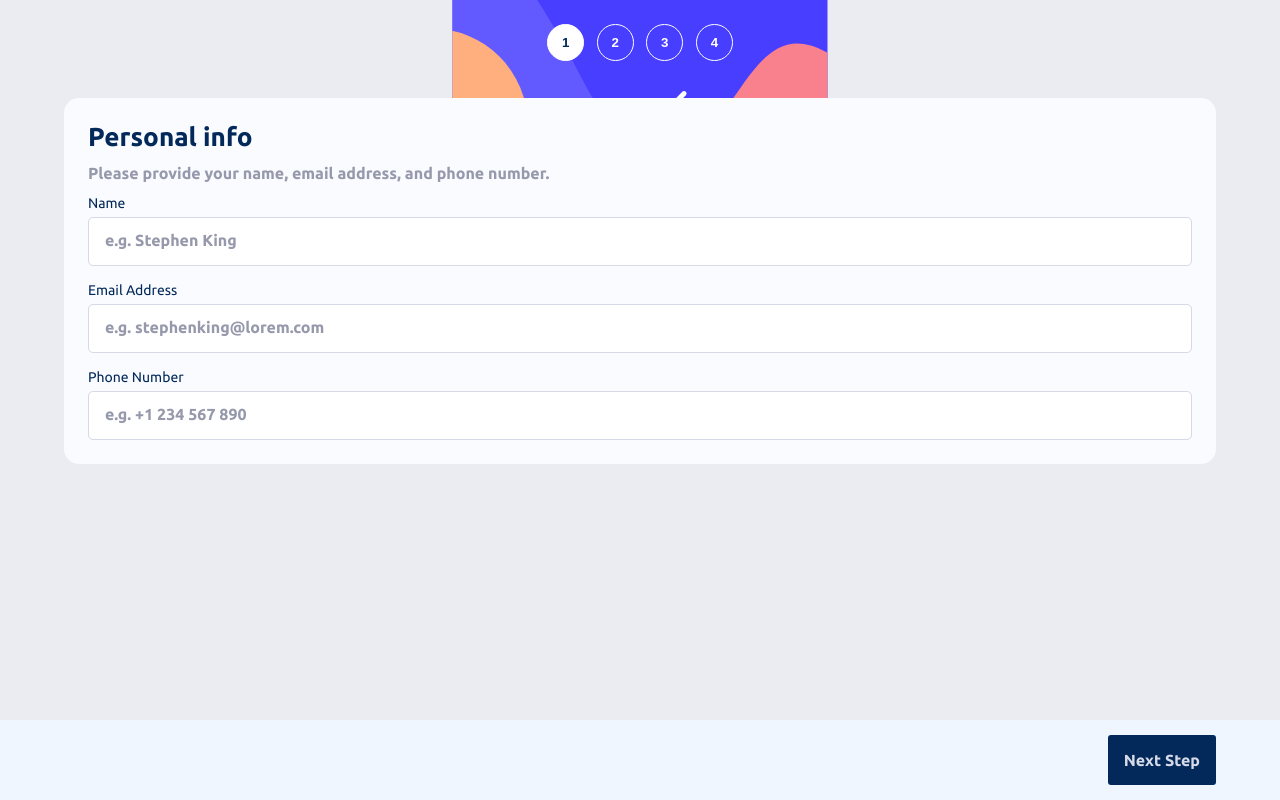
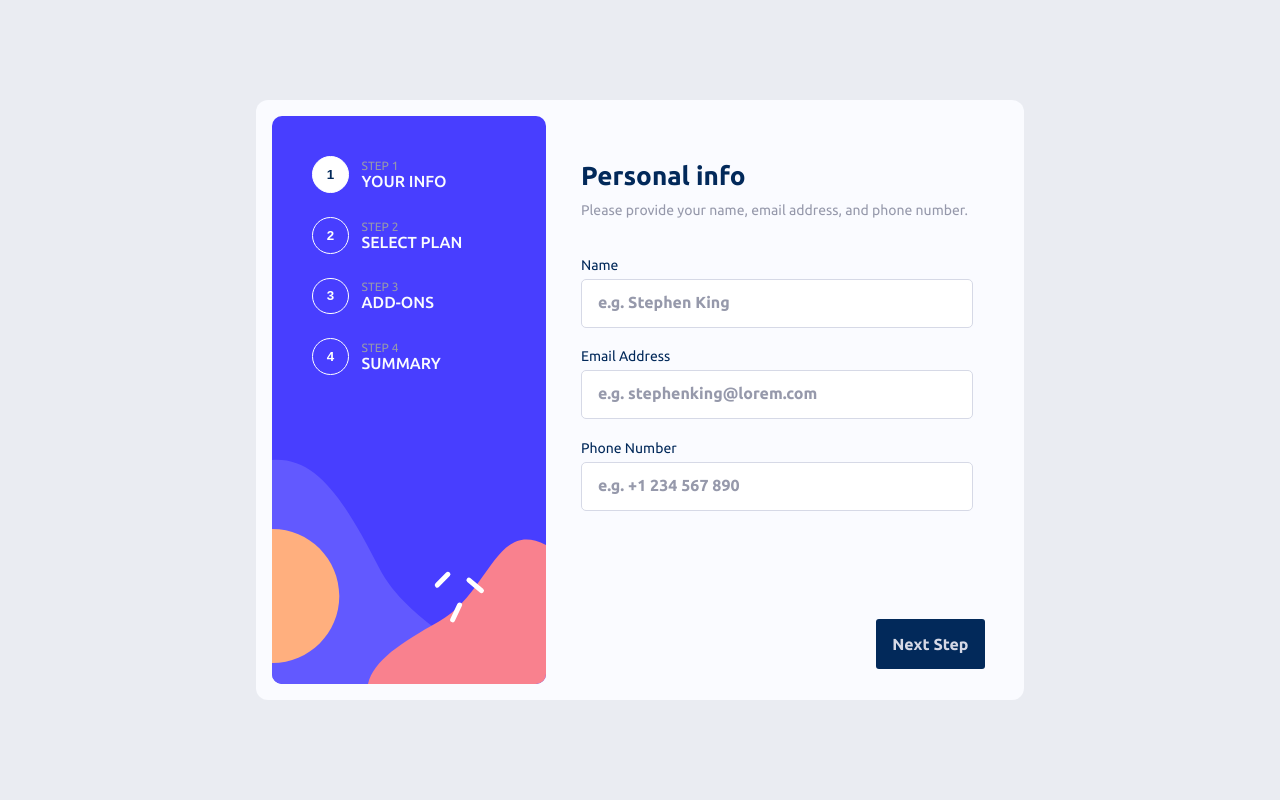
Before and after one commit to sjohnston82/multi-step-form, a Next.js app: page / in a window 1280 px wide. Built offline with nearby package versions, Linux system fonts and the light colour scheme.

Commit message:
complete through step 3 desktop

```diff
--- a/src/app/_components/BillCycleToggle.tsx
+++ b/src/app/_components/BillCycleToggle.tsx
@@ -7,6 +7,10 @@ const ToggleWrapper = styled.div`
   justify-content: center;
   gap: 1rem;
   margin: 2rem 0 1rem 0;
+
+  @media (min-width: 768px) {
+    margin-top: 2.5rem;
+  }
 `;
 
 const ToggleOptionText = styled.h5<{ isMonthly: boolean }>`
@@ -22,6 +26,8 @@ const SwitchContainer = styled.div`
   position: relative;
   border-radius: 10px;
   cursor: pointer;
+
+
 `;
 const SwitchDot = styled.span<{ isMonthly: boolean }>`
   background-color: var(--alabaster);
--- a/src/app/_components/FormOneContainer.tsx
+++ b/src/app/_components/FormOneContainer.tsx
@@ -27,6 +27,14 @@ type StepOneInputProps = {
   phoneNumber: string;
 };
 
+const FormAndStepChange = styled.div`
+   @media (min-width: 768px) {
+    /* width: 300px; */
+    padding: 0 1rem;
+    position: relative;
+   }
+`;
+
 const FormOneWrapper = styled.div`
   width: 90vw;
   display: flex;
@@ -38,6 +46,12 @@ const FormOneWrapper = styled.div`
   position: relative;
   padding: 1.5rem;
   border-radius: 15px;
+
+  @media (min-width: 768px) {
+    width: 440px;
+    /* flex: 1; */
+    background: transparent;
+  }
 `;
 const FormOneHeading = styled.h1`
   color: var(--marine-blue);
@@ -50,12 +64,22 @@ const FormOneSubheading = styled.h2`
   font-size: 16px;
   line-height: 1.5;
   margin-bottom: 0.6rem;
+
+   @media (min-width: 768px) {
+    font-size: 14px;
+    font-weight: 400;
+    margin-bottom: 2.2rem;
+   }
 `;
 
 const StyledFormOne = styled.form`
   display: flex;
   flex-direction: column;
   gap: 1rem;
+
+   @media (min-width: 768px) {
+    gap: 1.3rem;
+   }
 `;
 const StyledInputLabel = styled.label`
   color: var(--marine-blue);
@@ -120,7 +144,7 @@ const FormOneContainer = () => {
     setStep(step + 1);
   };
   return (
-    <div>
+    <FormAndStepChange>
       <FormOneWrapper>
         <FormOneHeading>Personal info</FormOneHeading>
         <FormOneSubheading>
@@ -143,7 +167,7 @@ const FormOneContainer = () => {
           </div>
           <div className="">
             <StyledLabelAndError>
-              <StyledInputLabel htmlFor="emialAddress">
+              <StyledInputLabel htmlFor="emailAddress">
                 Email Address
               </StyledInputLabel>
               {errors.emailAddress?.message && (
@@ -176,7 +200,7 @@ const FormOneContainer = () => {
         </StyledFormOne>
       </FormOneWrapper>
       <StepChanger formRef={formRef} />
-    </div>
+    </FormAndStepChange>
   );
 };
 
--- a/src/app/_components/FormThreeContainer.tsx
+++ b/src/app/_components/FormThreeContainer.tsx
@@ -14,6 +14,12 @@ const FormThreeWrapper = styled.div`
   position: relative;
   padding: 1.5rem;
   border-radius: 15px;
+
+  @media (min-width: 768px) {
+    width: 440px;
+    /* flex: 1; */
+    background: transparent;
+  }
 `;
 const FormThreeHeading = styled.h1`
   color: var(--marine-blue);
@@ -26,6 +32,12 @@ const FormThreeSubheading = styled.h2`
   font-size: 16px;
   line-height: 1.5;
   margin-bottom: 0.8rem;
+
+  @media (min-width: 768px) {
+    font-size: 14px;
+    font-weight: 400;
+    margin-bottom: 2.2rem;
+  }
 `;
 
 const AddOnsButtonGroup = styled.div`
@@ -57,6 +69,10 @@ const AddOnButton = styled.button<{ isSelected: boolean }>`
     border: 1px solid var(--purplish-blue);
   }
   cursor: pointer;
+
+  @media (min-width: 768px) {
+   padding: 0.5em
+  }
 `;
 
 const StyledCheckbox = styled.input<{ isSelected: boolean }>`
@@ -101,10 +117,18 @@ const AddOnsDescription = styled.p`
   text-align: left;
 `;
 
+const FormAndStepChange = styled.div`
+  @media (min-width: 768px) {
+    /* width: 300px; */
+    padding: 0 1rem;
+    position: relative;
+  }
+`;
+
 const FormThreeContainer = () => {
   const { addOns, setAddOns, monthly, step, setStep } = useFormContext();
   return (
-    <div className="">
+    <FormAndStepChange>
       <FormThreeWrapper>
         <FormThreeHeading>Pick add-ons</FormThreeHeading>
         <FormThreeSubheading>
@@ -192,7 +216,7 @@ const FormThreeContainer = () => {
         </AddOnsButtonGroup>
       </FormThreeWrapper>
       <StepChanger />
-    </div>
+    </FormAndStepChange>
   );
 };
 
--- a/src/app/_components/FormTwoContainer.tsx
+++ b/src/app/_components/FormTwoContainer.tsx
@@ -19,24 +19,47 @@ const FormTwoWrapper = styled.div`
   position: relative;
   padding: 1.5rem;
   border-radius: 15px;
+
+  @media (min-width: 768px) {
+    width: 440px;
+    /* flex: 1; */
+    background: transparent;
+  }
 `;
 const FormTwoHeading = styled.h1`
   color: var(--marine-blue);
   font-size: 26px;
   margin-bottom: 0.8rem;
   /* font-family: var(--font-ubuntu); */
+
+  @media (min-width: 768px) {
+
+    margin-bottom: .5rem;
+  }
 `;
 const FormTwoSubheading = styled.h2`
   color: var(--cool-gray);
   font-size: 16px;
   line-height: 1.5;
   margin-bottom: 0.8rem;
+
+  @media (min-width: 768px) {
+    font-size: 14px;
+    font-weight: 400;
+    margin-bottom: 2.2rem;
+  }
 `;
 
 const PlanButtonGroup = styled.div`
   display: flex;
   flex-direction: column;
   gap: 1rem;
+
+  @media (min-width: 768px) {
+    flex-direction: row;
+
+
+  }
 `;
 
 const PlanButtonContent = styled.div`
@@ -45,6 +68,12 @@ const PlanButtonContent = styled.div`
   padding: 0.8rem;
   gap: 0.5rem;
   background-color: transparent;
+
+  @media (min-width: 768px) {
+    flex-direction: column;
+    justify-content: space-between;
+    gap: 3rem;
+  }
 `;
 const PlanButtonTextWrapper = styled.div`
   display: flex;
@@ -59,7 +88,9 @@ const FreeMonthsText = styled.p`
   color: var(--marine-blue);
 `;
 
-const StyledImage = styled(Image)``;
+const StyledImage = styled(Image)`
+  width: 35px;
+`;
 
 const PlanTitle = styled.p`
   color: var(--marine-blue);
@@ -81,13 +112,23 @@ const PlanButton = styled.button<{ isSelected: boolean }>`
     props.isSelected
       ? "1px solid var(--purplish-blue)"
       : "1px solid var(--light-gray)"};
+
+
+`;
+
+const FormAndStepChange = styled.div`
+  @media (min-width: 768px) {
+    /* width: 300px; */
+    padding: 0 1rem;
+    position: relative;
+  }
 `;
 
 const FormTwoContainer = () => {
   const { plan, setPlan, monthly } = useFormContext();
 
   return (
-    <div>
+    <FormAndStepChange>
       <FormTwoWrapper>
         <FormTwoHeading>Select your plan</FormTwoHeading>
         <FormTwoSubheading>
@@ -137,7 +178,7 @@ const FormTwoContainer = () => {
         <BillCycleToggle />
       </FormTwoWrapper>
       <StepChanger />
-    </div>
+    </FormAndStepChange>
   );
 };
 
--- a/src/app/_components/StepChanger.tsx
+++ b/src/app/_components/StepChanger.tsx
@@ -13,6 +13,14 @@ const StepChangeContainer = styled.div`
   background-color: var(--magnolia);
   width: 100vw;
   display: flex;
+
+   @media (min-width: 768px) {
+    width: 450px;
+    position: absolute;
+    /* margin-top: 4rem; */
+    bottom: 1rem;
+    background-color: transparent;
+   }
 `;
 
 const ButtonWrapper = styled.div`
--- a/src/app/_components/StepCounter.tsx
+++ b/src/app/_components/StepCounter.tsx
@@ -8,6 +8,48 @@ const StepCounterWrapper = styled.div`
   justify-content: center;
   margin-top: 1.5rem;
   gap: 0.8rem;
+
+  @media (min-width: 768px) {
+    flex-direction: column;
+    position: absolute;
+    gap: 1.5rem;
+    margin-left: 2.5rem;
+    margin-top: 2.5rem;
+  }
+`;
+
+const StepCountGroup = styled.div`
+  @media (min-width: 768px) {
+    display: flex;
+    gap: 0.8rem;
+    align-items: center;
+  }
+`;
+
+const StepTextContainer = styled.div`
+  @media (min-width: 768px) {
+    display: flex;
+    flex-direction: column;
+  }
+`;
+const StepTitle = styled.p`
+visibility: hidden;
+  @media (min-width: 768px) {
+    visibility: visible;
+    color: var(--cool-gray);
+    text-transform: uppercase;
+    font-size: 12px;
+  }
+`;
+
+const StepDescription = styled.h4`
+display: none;
+  @media (min-width: 768px) {
+    display: block;
+    color: var(--alabaster);
+    text-transform: uppercase;
+    font-weight: 500;
+  }
 `;
 
 const StepCounter = () => {
@@ -30,16 +72,40 @@ const StepCounter = () => {
 
   return (
     <StepCounterWrapper>
+      <StepCountGroup>
         <StyledStep $step={1} onClick={() => setStep(1)}>
           1
         </StyledStep>
+        <StepTextContainer>
+          <StepTitle>Step 1</StepTitle>
+          <StepDescription>Your info</StepDescription>
+        </StepTextContainer>
+      </StepCountGroup>
+      <StepCountGroup>
         <StyledStep $step={2} onClick={() => setStep(2)} disabled={step < 2}>
           2
         </StyledStep>
+        <StepTextContainer>
+          <StepTitle>Step 2</StepTitle>
+          <StepDescription>Select plan</StepDescription>
+        </StepTextContainer>
+      </StepCountGroup>
+      <StepCountGroup>
         <StyledStep $step={3} onClick={() => setStep(3)} disabled={step < 3}>
           3
         </StyledStep>
+        <StepTextContainer>
+          <StepTitle>Step 3</StepTitle>
+          <StepDescription>Add-ons</StepDescription>
+        </StepTextContainer>
+      </StepCountGroup>
+      <StepCountGroup>
         <StyledStep $step={4}>4</StyledStep>
+        <StepTextContainer>
+          <StepTitle>Step 4</StepTitle>
+          <StepDescription>Summary</StepDescription>
+        </StepTextContainer>
+      </StepCountGroup>
     </StepCounterWrapper>
   );
 };
--- a/src/app/page.tsx
+++ b/src/app/page.tsx
@@ -4,6 +4,7 @@ import Image from "next/image";
 import styles from "./page.module.css";
 import { styled } from "styled-components";
 import MobileBanner from "../../public/images/bg-sidebar-mobile.svg";
+import DesktopBanner from "../../public/images/bg-sidebar-desktop.svg";
 import StepCounter from "./_components/StepCounter";
 import FormOneContainer from "./_components/FormOneContainer";
 import StepChanger from "./_components/StepChanger";
@@ -18,12 +19,56 @@ const BackgroundImageMobile = styled.div`
   z-index: 0;
   top: 50;
   background: green;
+
+  @media (min-width: 768px) {
+    visibility: hidden;
+  }
+`;
+
+const DesktopImageContainer = styled.div`
+  width: 274px;
+  margin-right: auto;
+  padding: 1rem;
 `;
 
 const StyledImage = styled(Image)`
   position: absolute;
   z-index: 0;
   width: 100dvw;
+
+  @media (min-width: 768px) {
+    width: 274px;
+
+  }
+`;
+
+const DesktopFormWrapper = styled.div`
+  width: 60vw;
+  height: 600px;
+
+  background-color: var(--alabaster);
+  border-radius: 12px;
+  display: flex;
+  justify-content: space-between;
+
+
+  @media (max-width: 768px) {
+    display: none;
+  }
+`;
+
+const DesktopFormContainer = styled.div`
+  display: flex;
+  flex: 1;
+  justify-content: center;
+
+
+`;
+
+const MobileWrapper = styled.div`
+  @media (min-width: 768px) {
+    display: none;
+  }
 `;
 
 const StyledMain = styled.main`
@@ -33,6 +78,12 @@ const StyledMain = styled.main`
   display: flex;
   flex-direction: column;
   background-color: var(--really-light-gray);
+
+  @media (min-width: 768px) {
+    justify-content: center;
+    align-items: center;
+    flex-direction: row;
+  }
 `;
 
 export default function Home() {
@@ -53,12 +104,26 @@ export default function Home() {
   }
   return (
     <StyledMain>
-      <BackgroundImageMobile>
-        <StyledImage src={MobileBanner} alt="Mobile sized background banner." />
-      </BackgroundImageMobile>
-      <StepCounter />
+      <MobileWrapper>
+        <BackgroundImageMobile>
+          <StyledImage
+            src={MobileBanner}
+            alt="Mobile sized background banner."
+          />
+        </BackgroundImageMobile>
+        <StepCounter />
+        {getFormByStep()}
+      </MobileWrapper>
+      <DesktopFormWrapper>
+        <DesktopImageContainer>
+          <StyledImage src={DesktopBanner} alt="Desktop banner" />
+          <StepCounter />
+        </DesktopImageContainer>
+        <DesktopFormContainer>
+          {getFormByStep()}
 
-      {getFormByStep()}
+        </DesktopFormContainer>
+      </DesktopFormWrapper>
     </StyledMain>
   );
 }
```
Also changed, not shown: public/images/bg-sidebar-desktop.svg (renamed from assets/images/bg-sidebar-desktop.svg). Lines whose indentation alone changed are shown as unchanged.
